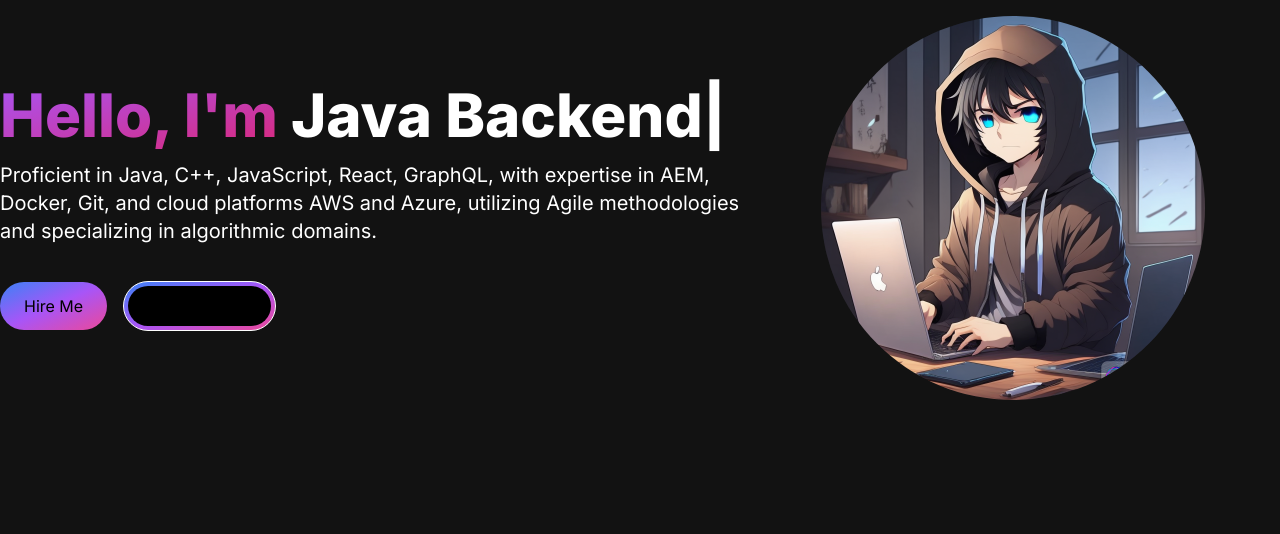
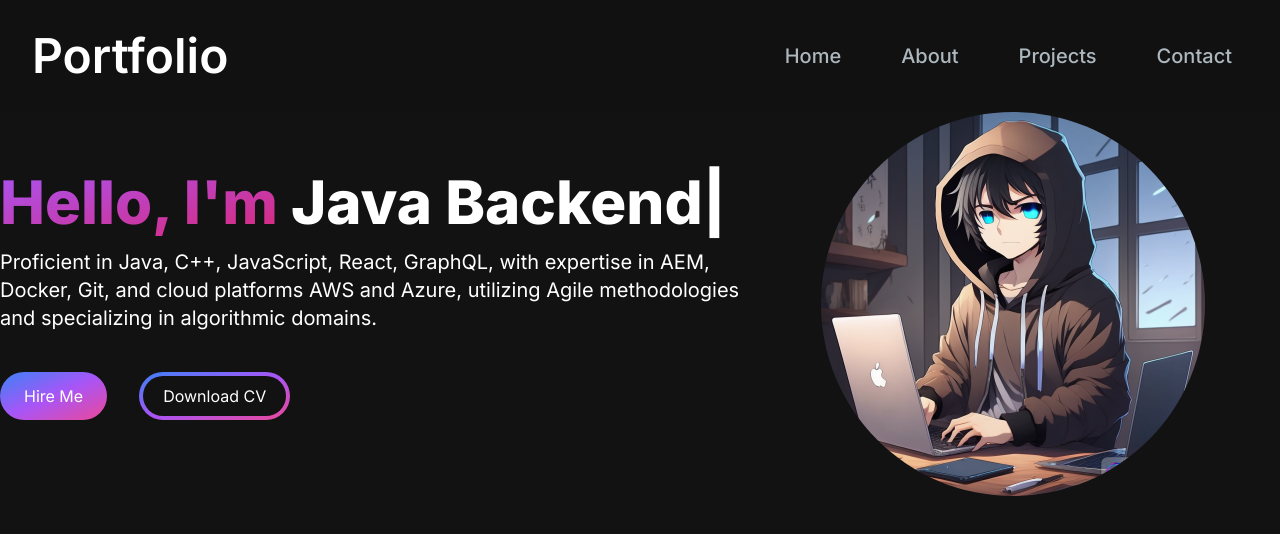
Before and after one commit to reddotcheese13/Portfolio, a Next.js app: page / in a window 1280 px wide. Shown: the top 534 px of the page. Built offline with nearby package versions, Linux system fonts and the light colour scheme.

Commit message:
navbar added

```diff
--- a/package.json
+++ b/package.json
@@ -9,7 +9,10 @@
     "lint": "next lint"
   },
   "dependencies": {
+    "@heroicons/react": "^2.0.18",
+    "install": "^0.13.0",
     "next": "13.5.4",
+    "npm": "^10.2.3",
     "react": "^18",
     "react-dom": "^18",
     "react-type-animation": "^3.2.0"
--- a/src/app/components/HeroSection.jsx
+++ b/src/app/components/HeroSection.jsx
@@ -37,11 +37,11 @@
             Agile methodologies and specializing in algorithmic domains.
           </p>
           <div>
-            <button className="px-6 py-3 mr-4 w-full sm:w-fit rounded-full bg-gradient-to-br from-blue-500 via-purple-500 to-pink-500 hover:bg-slate-200 text-black">
+            <button className="bg-gradient-to-br from-blue-500 via-purple-500 to-pink-500 hover:bg-slate-200 text-white px-6 py-3 rounded-full mr-4">
               Hire Me
             </button>
-            <button className="px-1 py-1 rounded-full w-full sm:w-fit   bg-gradient-to-br from-blue-500 via-purple-500 to-pink-500 mt-3 border border-white">
-              <span className="block bg-black hover:bg-slate-600 rounded-full px-5 py-2">
+            <button className="m-4 bg-gradient-to-br from-blue-500 via-purple-500 to-pink-500 px-1 py-1  text-white rounded-full">
+              <span className="block bg-[#121212] hover:bg-slate-800 rounded-full px-5 py-2">
                 Download CV
               </span>
             </button>
--- /dev/null
+++ b/src/app/components/MenuOverlay.jsx
@@ -0,0 +1,16 @@
+import React from "react";
+import NavLink from "./NavLink";
+
+const MenuOverlay = ({ links }) => {
+  return (
+    <ul className="flex flex-col py-4 items-center">
+      {links.map((link, index) => (
+        <li key={index}>
+          <NavLink href={link.path} title={link.title} />
+        </li>
+      ))}
+    </ul>
+  );
+};
+
+export default MenuOverlay;
--- a/src/app/components/NavBar.jsx
+++ b/src/app/components/NavBar.jsx
@@ -1,13 +1,79 @@
-import React from "react";
+"use client";
+import React, { useState } from "react";
 import Link from "next/link";
-const NavBar = () => {
+import NavLink from "./NavLink";
+import { Bars3Icon, XMarkIcon } from "@heroicons/react/24/solid";
+import MenuOverlay from "./MenuOverlay";
+
+const navLinks = [
+  {
+    title: "Home",
+    path: "/",
+  },
+  {
+    title: "About",
+    path: "#about",
+  },
+  {
+    title: "Projects",
+    path: "#projects",
+  },
+  {
+    title: "Contact",
+    path: "#contact",
+  },
+];
+
+const Navbar = () => {
+  const [navbarOpen, setNavbarOpen] = useState(false);
+
   return (
-    <nav>
-      <div>NavBar</div>
-      <Link>
-      </Link>
+    <nav className="fixed top-0 left-0 right-0 z-10 bg-[#121212] bg-opacity-90">
+      <div className="flex flex-wrap items-center justify-between mx-auto p-8">
+        <Link
+          href="/"
+          className="text-2xl md:text-5xl text-white font-semibold"
+        >
+          Portfolio
+        </Link>
+        <div className="block md:hidden">
+          {!navbarOpen ? (
+            <button
+              id="nav-toggle"
+              className="flex items-center px-3 py-2 border rounded text-slate-200 border-slate-200 hover:text-white hover:border-white"
+              onClick={() => setNavbarOpen(true)}
+            >
+              <Bars3Icon className="h-5 w-5" />
+            </button>
+          ) : (
+            <button
+              id="nav-toggle"
+              className="flex items-center px-3 py-2 border rounded text-slate-200 border-slate-200 hover:text-white hover:border-white"
+              onClick={() => setNavbarOpen(false)}
+            >
+              <XMarkIcon className="h-5 w-5" />
+            </button>
+          )}
+        </div>
+        <div className="hidden md:block md:w-auto" id="navbar-default">
+          <ul className="font-medium flex p-4 md:p-0  rounded-lg flex-row md:space-x-8 mt-0">
+            {navLinks.map((link) => {
+              return (
+                <li>
+                  <NavLink
+                    key={link.title}
+                    title={link.title}
+                    href={link.path}
+                  />
+                </li>
+              );
+            })}
+          </ul>
+        </div>
+      </div>
+      {navbarOpen ? <MenuOverlay links={navLinks} /> : null}
     </nav>
   );
 };
 
-export default NavBar;
+export default Navbar;
--- /dev/null
+++ b/src/app/components/NavLink.jsx
@@ -0,0 +1,15 @@
+import Link from "next/link";
+import React from "react";
+
+const NavLink = ({ href, title }) => {
+  return (
+    <Link
+      className="block py-2 pl-3 pr-4 text-[#ADB7BE] sm:text-xl rounded-md:p-0 hover:text-white"
+      href={href}
+    >
+      {title}
+    </Link>
+  );
+};
+
+export default NavLink;
--- a/src/app/page.js
+++ b/src/app/page.js
@@ -1,10 +1,12 @@
 import Image from "next/image";
 import HeroSection from "./components/HeroSection";
+import NavBar from "./components/NavBar";
 
 export default function Home() {
   return (
     <main className="flex min-h-screen flex-col bg-[#121212]">
-      <div class="container mx-auto py-4">
+      <NavBar />
+      <div class=" container mx-auto mt-24 py-4">
         <HeroSection />
       </div>
     </main>
```
Also changed, not shown: 1 other file (tests, documents, lock files or other folders).
